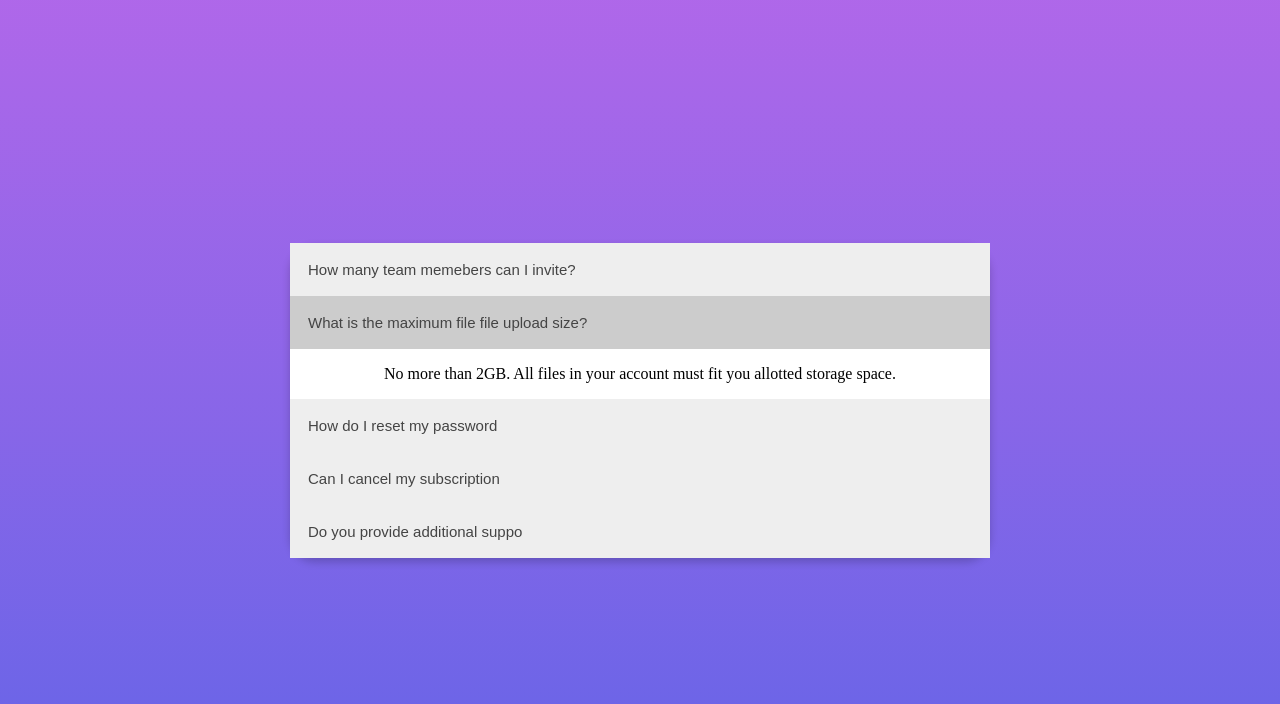
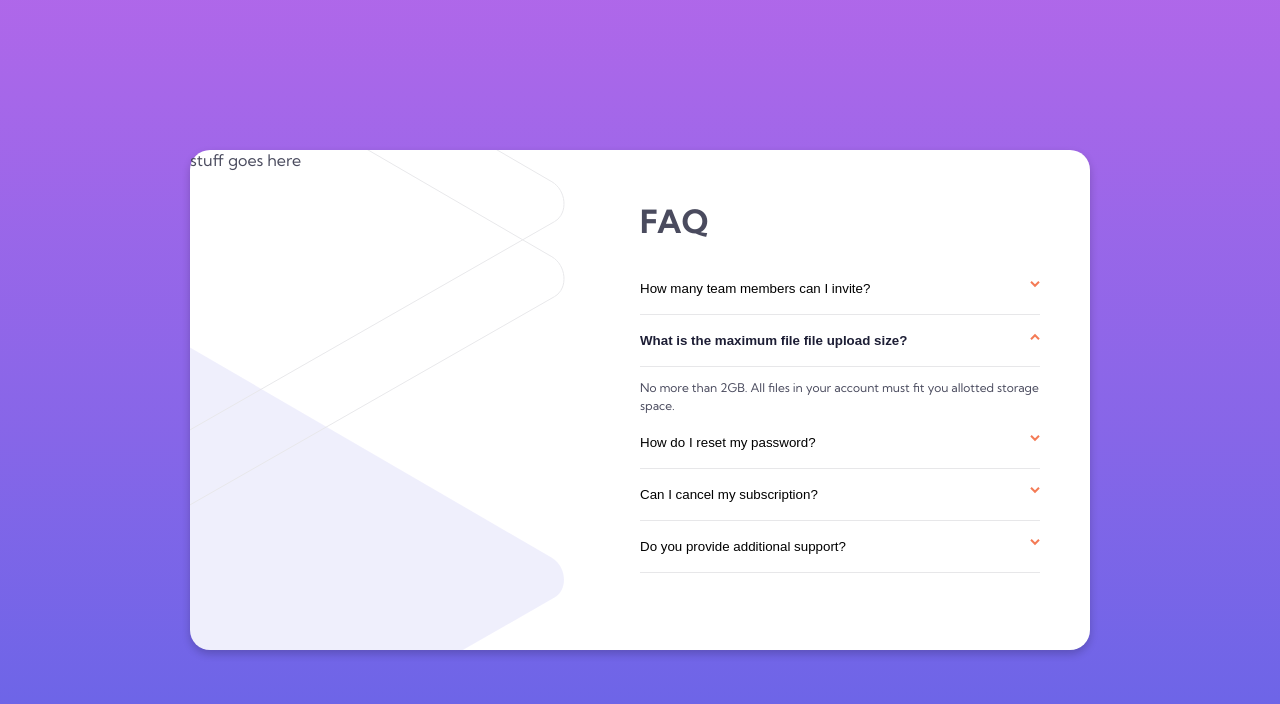
Before and after one commit to StillElite/faq-accordion-card-main, a plain HTML site: page faq-accordion-card-main/index.html in a window 1280 px wide. Both pictures are taken after a click on the button "What is the maximum file file upload size?". Drawn offline with Linux system fonts and the light colour scheme.

Commit message:
adds svgs, styles accordion

```diff
--- a/faq-accordion-card-main/index.html
+++ b/faq-accordion-card-main/index.html
@@ -6,51 +6,71 @@
   <meta name="viewport" content="width=device-width, initial-scale=1.0">
   <link rel="icon" type="image/png" sizes="32x32" href="./images/favicon-32x32.png">
   <link rel="stylesheet" href="style.css">
+  <link href="https://fonts.googleapis.com/css2?family=Kumbh+Sans:wght@400;700&display=swap" rel="stylesheet">
   <script type="text/javascript" src="./script/app.js"></script>
 
-  <title>FAQ Accordion Card</title>
+  <title>FAQ Accordion faq</title>
 </head>
+
 <body>
 
   <div class="main">
     <div class="wrapper">
-      <div class="card">
-        <div class="card-right">
-          <button class="accordion">How many team memebers can I invite?</button>
-          <div class="panel">
-            <p>Lorem ipsum dolor sit amet, consectetur adipisicing elit, sed do eiusmod tempor incididunt ut labore et
-              dolore magna aliqua. Ut enim ad minim veniam, quis nostrud exercitation ullamco laboris nisi ut aliquip ex
-              ea commodo consequat.</p>
+      <div class="faq">
+        <div class="faq-left">
+          stuff goes here
+
         </div>
 
-          <button class="accordion">What is the maximum file file upload size?</button>
+        <div class="faq-right">
+          <h1>FAQ</h1>
+          <div class="accordion-section">
+            <button class="accordion">How many team members can I invite?<svg width="10" height="7"
+                xmlns="http://www.w3.org/2000/svg">
+                <path d="M1 .799l4 4 4-4" stroke="#F47B56" stroke-width="2" fill="none" fill-rule="evenodd" />
+              </svg></button>
+            </button>
+            <div class="panel">
+              <p> You can invite up to 2 additional users on the Free plan. There is no limit on
+                team members for the Premium plan.
+              </p>
+            </div>
+
+            <button class="accordion">What is the maximum file file upload size?<svg width="10" height="7"
+                xmlns="http://www.w3.org/2000/svg">
+                <path d="M1 .799l4 4 4-4" stroke="#F47B56" stroke-width="2" fill="none" fill-rule="evenodd" />
+              </svg></button>
             <div class="panel">
               <p>No more than 2GB. All files in your account must fit you allotted storage space.</p>
             </div>
 
-          <button class="accordion">How do I reset my password</button>
+            <button class="accordion">How do I reset my password?<svg width="10" height="7"
+                xmlns="http://www.w3.org/2000/svg">
+                <path d="M1 .799l4 4 4-4" stroke="#F47B56" stroke-width="2" fill="none" fill-rule="evenodd" />
+              </svg></button>
             <div class="panel">
-            <p>Lorem ipsum dolor sit amet, consectetur adipisicing elit, sed do eiusmod tempor incididunt ut labore et
-              dolore magna aliqua. Ut enim ad minim veniam, quis nostrud exercitation ullamco laboris nisi ut aliquip ex
-              ea commodo consequat.</p>
+              <p>Click “Forgot password” from the login page or “Change password” from your profile page.
+                A reset link will be emailed to you.
+              </p>
             </div>
 
-          <button class="accordion">Can I cancel my subscription</button>
+            <button class="accordion">Can I cancel my subscription?<svg width="10" height="7"
+                xmlns="http://www.w3.org/2000/svg">
+                <path d="M1 .799l4 4 4-4" stroke="#F47B56" stroke-width="2" fill="none" fill-rule="evenodd" />
+              </svg></button>
             <div class="panel">
-            <p>Lorem ipsum dolor sit amet, consectetur adipisicing elit, sed do eiusmod tempor incididunt ut labore et
-              dolore magna aliqua. Ut enim ad minim veniam, quis nostrud exercitation ullamco laboris nisi ut aliquip ex
-              ea commodo consequat.</p>
+              <p>Yes! Send us a message and we’ll process your request no questions asked.</p>
             </div>
 
-          <button class="accordion">Do you provide additional suppo</button>
+            <button class="accordion">Do you provide additional support?<svg width="10" height="7"
+                xmlns="http://www.w3.org/2000/svg">
+                <path d="M1 .799l4 4 4-4" stroke="#F47B56" stroke-width="2" fill="none" fill-rule="evenodd" />
+              </svg></button>
             <div class="panel">
-            <p>Lorem ipsum dolor sit amet, consectetur adipisicing elit, sed do eiusmod tempor incididunt ut labore et
-              dolore magna aliqua. Ut enim ad minim veniam, quis nostrud exercitation ullamco laboris nisi ut aliquip ex
-              ea commodo consequat.</p>
+              <p>Chat and email support is available 24/7. Phone lines are open during normal business hours.</p>
             </div>
           </div>
-
-
+        </div>
       </div>
     </div>
 
--- a/faq-accordion-card-main/script/app.js
+++ b/faq-accordion-card-main/script/app.js
@@ -1,14 +1,24 @@
 window.onload = function () {
     let accordion = document.getElementsByClassName("accordion");
+    let panel = document.getElementsByClassName('panel');
+
     for (i = 0; i < accordion.length; i++) {
-        accordion[i].addEventListener("click", function () {
-            this.classList.toggle("active");
-            let panel = this.nextElementSibling;
-            if (panel.style.display === "block") {
-                panel.style.display = "none";
-            } else {
-                panel.style.display = "block";
+        accordion[i].onclick = function () {
+            let setClasses = !this.classList.contains('active');
+            setClass(accordion, 'active', 'remove');
+            setClass(panel, 'show', 'remove');
+
+            if (setClasses) {
+                this.classList.toggle("active");
+                this.nextElementSibling.classList.toggle("show");
             }
-        });
+        }
     }
+
+    function setClass(element, className, functionName) {
+        for (let i = 0; i < element.length; i++) {
+            element[i].classList[functionName](className);
+        }
+    }
+
 }
--- a/faq-accordion-card-main/style.css
+++ b/faq-accordion-card-main/style.css
@@ -1,6 +1,9 @@
 body{
     margin: 0;
+    font-family: 'Kumbh Sans', sans-serif;
+    color: hsl(237, 12%, 33%)
 }
+
 .main {
     background-image: linear-gradient(hsl(273, 75%, 66%), hsl(240, 73%, 65%));
     position: fixed;
@@ -14,37 +17,88 @@ body{
     vertical-align: middle;
 }
 
-.card{
+.faq{
     box-shadow: 0 4px 8px 0 rgba(0, 0, 0, 0.2);
-    border-radius: 25px;
-    max-width: 700px;
+    border-radius: 20px;
+    max-width: 900px;
     margin: auto;
-    text-align: center;
-    background: #fff;
     position: relative;
+    background: white;
+    height: 500px;
 }
 
+.faq-left,
+.faq-right {
+    width: 50%;
+    float: left;
+}
+
+.faq-right {
+    padding-top: 30px;
+}
+
+.faq-left{
+    background-image: url("images/bg-pattern-desktop.svg");
+    background-position: bottom -25vh right 75px;
+    background-repeat: no-repeat;
+}
+
+.faq-left{
+    height: 500px;
+}
+
+.accordion-section{
+    font-size: 12px;
+    margin-right: 50px;
+}
 
 .accordion {
-    background-color: #eee;
-    color: #444;
+    background: #fff;
     cursor: pointer;
-    padding: 18px;
+    background-repeat: no-repeat;
+    padding: 18px 0;
     width: 100%;
     border: none;
     text-align: left;
     outline: none;
-    font-size: 15px;
-    transition: 0.4s;
-  }
+    border-bottom: 1px solid hsl(240, 5%, 91%);
+    display: flex;
+    justify-content: space-between;
+    transition: all 0.5s ease-in-out;
+}
 
-  .active, .accordion:hover {
-    background-color: #ccc;
-  }
+.accordion:hover {
+    color: hsl(14, 88%, 65%);
+}
 
-  .panel {
-    padding: 0 18px;
-    display: none;
-    background-color: white;
+ .active{
+    font-weight: 700;
+    color: hsl(238, 29%, 16%);
+}
+
+.active > svg{
+    transform:rotate(180deg);
+    transition-duration: .5s;
+}
+
+.panel {
     overflow: hidden;
-  }
+    height: 0;
+    transition: all 0.5s ease-in-out;
+    line-height: 1.5;
+}
+
+.panel.show {
+    display: block !important;
+    height: 50px;
+    transition: all 0.5s ease-in-out;
+}
+
+/* Media Queries
+--------------------------------- */
+
+@media screen and (max-width: 991px) {
+    .faq{
+        margin: 0 25px;
+    }
+}
```
Lines whose indentation alone changed are shown as unchanged.
